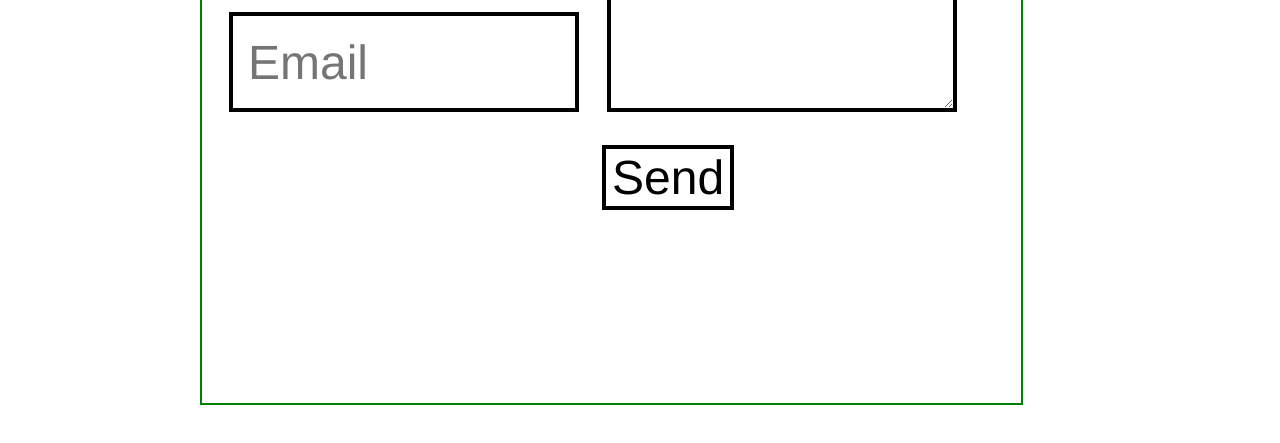
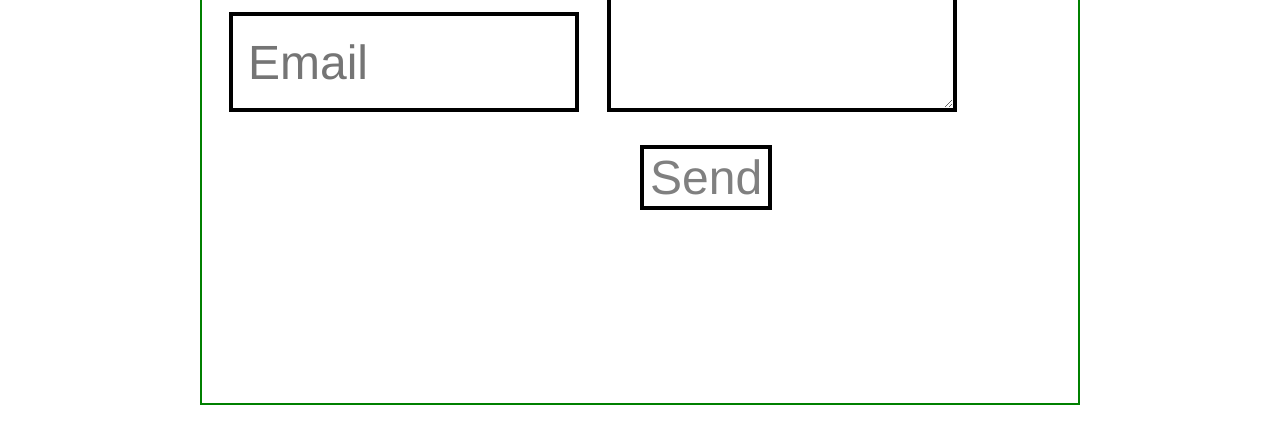
Before and after one commit to mrnelson/mnelson, a plain HTML site: page contact.html in a window 1280 px wide. Shown: the part 307-750 px from the top of the page. Drawn offline with nearby package versions, Linux system fonts and the light colour scheme.

Commit message:
more styling for contact form

```diff
--- a/contact.html
+++ b/contact.html
@@ -21,8 +21,8 @@
     </nav>
 </navigation>
 
-
-    <form  class="sendme" action="//formspree.io/nelson.marta@eagles.ewu.edu" method="POST">
+ <div></div>
+<form  class="sendme" action="//formspree.io/nelson.marta@eagles.ewu.edu" method="POST">
 
     <div id="name">
     <label  for="name" ></label>
@@ -43,7 +43,7 @@
     <input id="send" type="submit" value="Send">
 
 
-  </form>
+</form>
 
 
 
--- a/css/style.css
+++ b/css/style.css
@@ -258,9 +258,6 @@ div:after {
 
 
 
-
-
-
 /* ABOUT STYLE*/
 
 
@@ -351,11 +348,11 @@ form{
 
 form{
   position: relative;
-  width  : 800px;
+  width: auto;
   height : 498px;
   margin-top: 200px;
 
-  font-size: 3em;
+
 }
 
 .sendme{
@@ -372,6 +369,7 @@ form{
   margin: 2px;
   border: 4px black solid;
   position: absolute;
+  font-size: 3em;
 }
 
 .formstyle.name{
@@ -412,11 +410,15 @@ form{
 }
 
 #send {
+  color: gray;
   position: absolute;
-  left : 400px;
-  top  : 250px;
+  left: 50%;
+  top: 250px;
   border: 4px black solid;
   background: #fff;
+  font-size: 3em;
+
+  margin: auto;
 
 }
 
```
